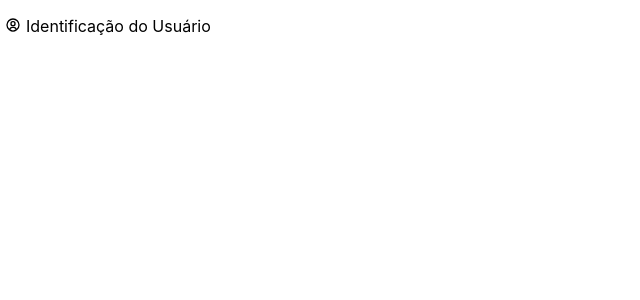
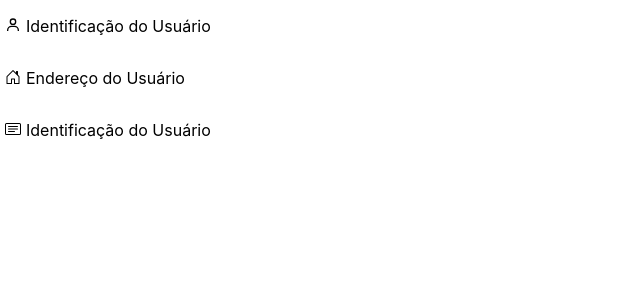
Before and after one commit to AllineFranciely/Sossego-Challenge, a React (Create React App) app: page /userId in a window 1280 px wide. Shown: the top 300 px of the page, without its empty margins (0-640 px from the left). Built offline with nearby package versions, Linux system fonts and the light colour scheme.

Commit message:
feat: criação dos ícones de about e address e criação do navibar

```diff
--- a/src/App.js
+++ b/src/App.js
@@ -1,6 +1,7 @@
 import React from 'react';
 import { BrowserRouter, Routes, Route, Navigate } from 'react-router-dom';
 import UserId from './pages/UserId/UserId';
+import UserAddress from './pages/UserAddress/UserAddress';
 
 function App() {
   return (
@@ -9,6 +10,7 @@ function App() {
         <Routes>
           <Route path="/userId" element={<UserId />} />
           <Route exact path="/" element={<Navigate to="/userId" replace />} />
+          <Route path="/userAddress" element={<UserAddress />} />
         </Routes>
       </BrowserRouter>
     </div>
--- a/src/components/AboutIcon/AboutIcon.css
+++ b/src/components/AboutIcon/AboutIcon.css
@@ -0,0 +1,10 @@
+.AboutIcon {
+  display: flex;
+  flex-direction: row;
+  margin-left: 5px;
+}
+
+.TextIcon {
+  margin-right: 5px;
+  margin-top: 17px;
+}
--- a/src/components/AboutIcon/AboutIcon.js
+++ b/src/components/AboutIcon/AboutIcon.js
@@ -0,0 +1,14 @@
+import React from 'react';
+import { BsCardText } from "react-icons/bs";
+import './AboutIcon.css';
+
+function AboutIcon() {
+  return (
+    <div className="AboutIcon">
+      <BsCardText className="TextIcon"/>
+      <p>Identificação do Usuário</p>
+    </div>
+  );
+}
+
+export default AboutIcon;
--- a/src/components/AddressIcon/AddressIcon.css
+++ b/src/components/AddressIcon/AddressIcon.css
@@ -0,0 +1,10 @@
+.AddressIcon {
+  display: flex;
+  flex-direction: row;
+  margin-left: 5px;
+}
+
+.HouseIcon {
+  margin-right: 5px;
+  margin-top: 17px;
+}
--- a/src/components/AddressIcon/AddressIcon.js
+++ b/src/components/AddressIcon/AddressIcon.js
@@ -0,0 +1,14 @@
+import React from 'react';
+import { BsHouseDoor } from "react-icons/bs";
+import './AddressIcon.css';
+
+function AddressIcon() {
+  return (
+    <div className="AddressIcon">
+      <BsHouseDoor className="HouseIcon"/>
+      <p>Endereço do Usuário</p>
+    </div>
+  );
+}
+
+export default AddressIcon;
--- a/src/components/IDIcon/IDIcon.js
+++ b/src/components/IDIcon/IDIcon.js
@@ -1,11 +1,11 @@
 import React from 'react';
-import { BiUserCircle } from "react-icons/bi";
+import { BiUser } from "react-icons/bi";
 import './IDIcon.css';
 
 function IdIcon() {
   return (
     <div className="IdIcon">
-      <BiUserCircle className="UserIcon"/>
+      <BiUser className="UserIcon"/>
       <p>Identificação do Usuário</p>
     </div>
   );
--- /dev/null
+++ b/src/components/NavigateBar/NavigateBar.js
@@ -0,0 +1,16 @@
+import React from 'react';
+import IdIcon from '../IDIcon/IDIcon';
+import AddressIcon from '../AddressIcon/AddressIcon';
+import AboutIcon from '../AboutIcon/AboutIcon';
+
+function NavigateBar () {
+  return (
+    <div>
+      <IdIcon />
+      <AddressIcon />
+      <AboutIcon />
+    </div>
+  );
+}
+
+export default NavigateBar;
--- a/src/pages/UserAddress/UserAddress.js
+++ b/src/pages/UserAddress/UserAddress.js
@@ -0,0 +1,12 @@
+import React from 'react';
+import NavigateBar from '../../components/NavigateBar/NavigateBar';
+
+function UserAddress() {
+  return (
+    <div>
+      <NavigateBar />
+    </div>
+  );
+}
+
+export default UserAddress;
--- a/src/pages/UserId/UserId.js
+++ b/src/pages/UserId/UserId.js
@@ -1,10 +1,10 @@
 import React from 'react';
-import IdIcon from '../../components/IDIcon/IDIcon';
+import NavigateBar from '../../components/NavigateBar/NavigateBar';
 
 function UserId() {
   return (
     <div>
-      <IdIcon />
+      <NavigateBar />
     </div>
   );
 }
```
Also changed, not shown: src/components/NavigateBar/NavigateBar.css (added).
